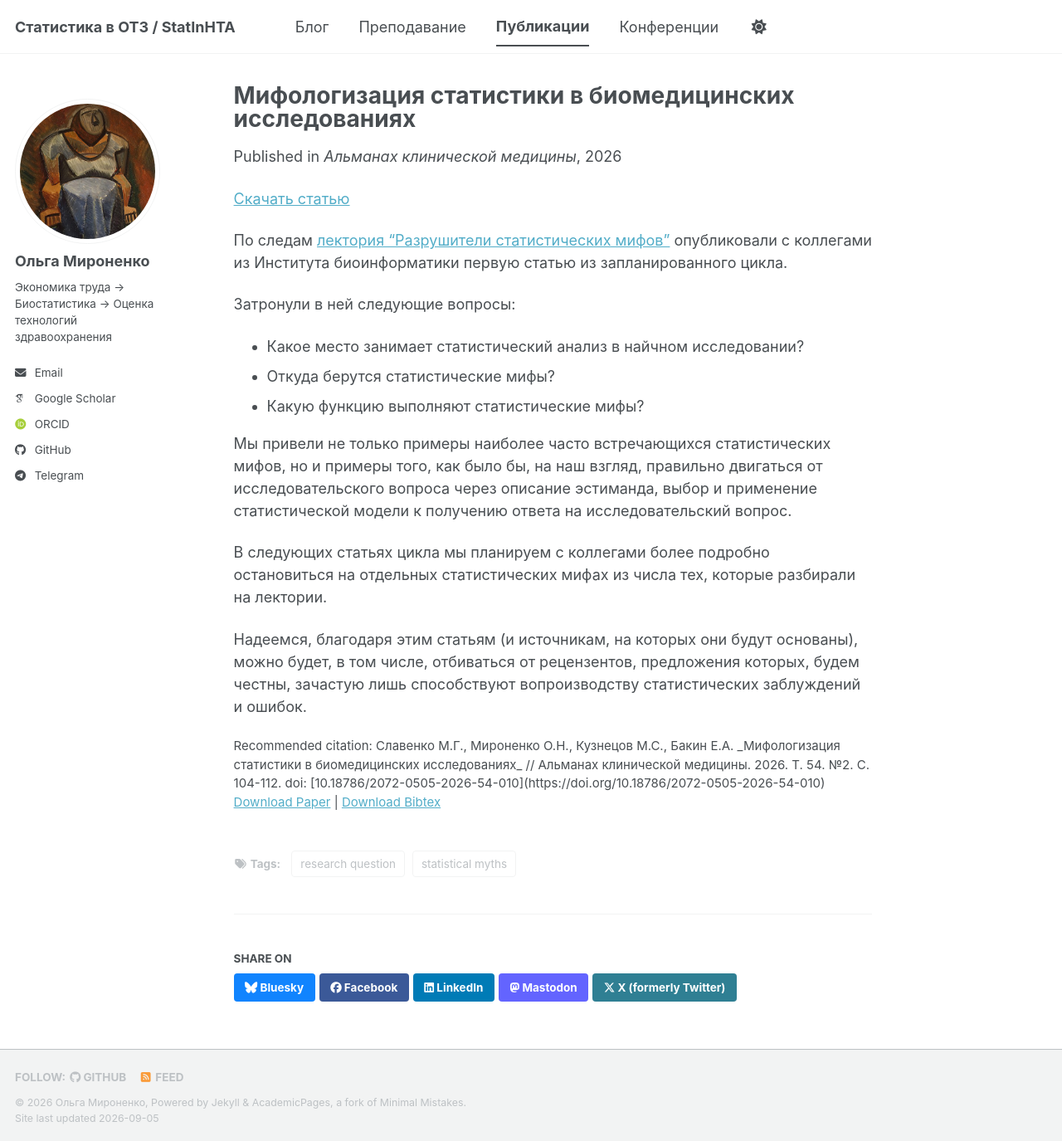
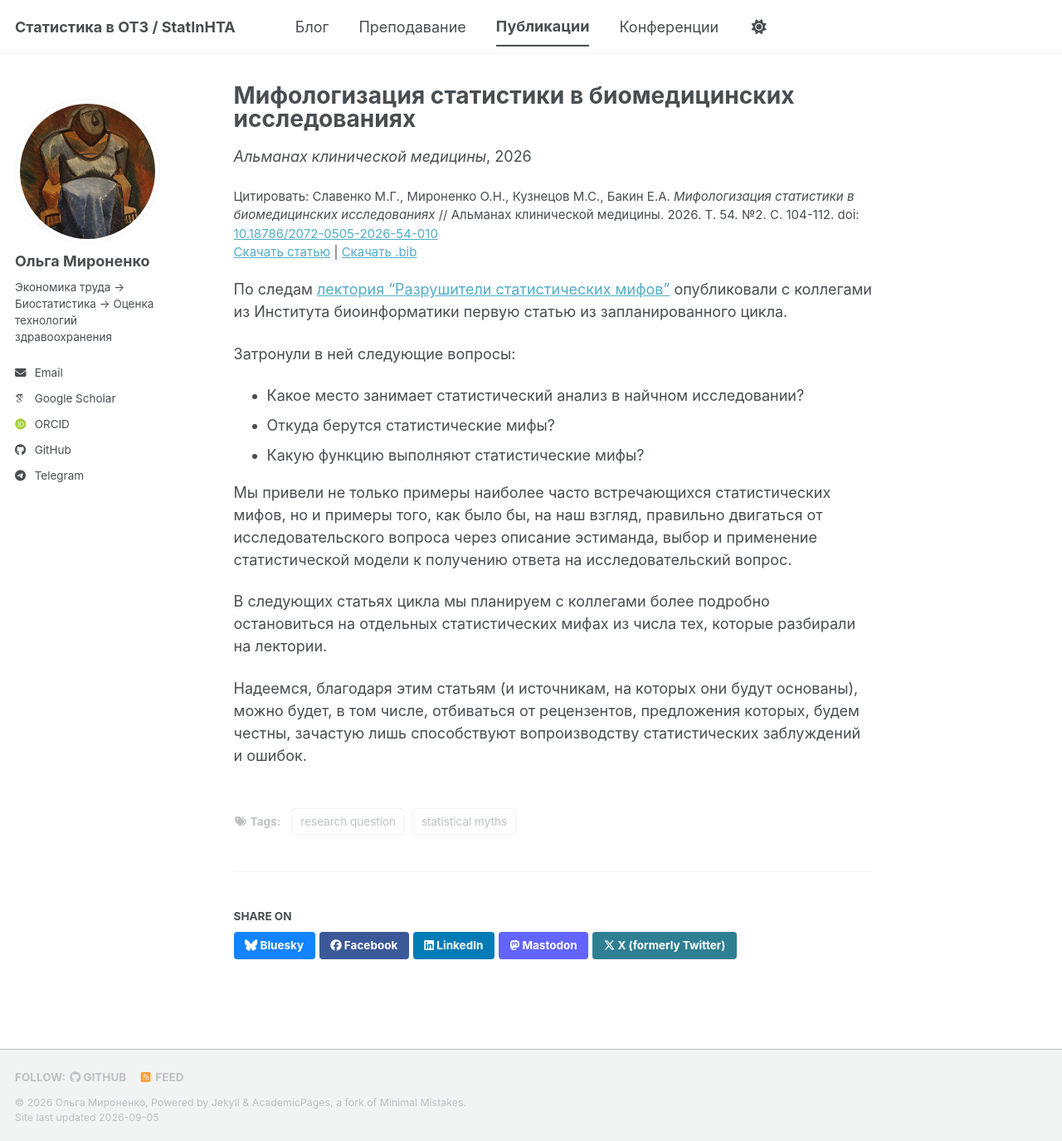
Before and after one commit to ejeej/ejeej.github.io, a Jekyll site: the page built from _publications/2026-08-25-paper-statmyths-1.md, in a window 1280 px wide and 1375 px high. Shown: the whole window at 83% size. Built offline with Jekyll 4.4.1, drawn with Linux system fonts in a browser that asks for light colours; some web fonts are replaced; a script bundle is joined from its source files by our own code; library files that are not in the unit come from our copies.

Commit message:
Corrected layout for publications

```diff
--- a/_layouts/single.html
+++ b/_layouts/single.html
@@ -37,44 +37,41 @@ layout: default
         {% if page.collection == 'teaching' %}
           <p> {{ page.type }}, <i>{{ page.venue }}</i>, {{ page.period | default: page.date | default: "1900-01-01" | date: "%Y" }} </p>
         {% elsif page.venue and page.date %}
-          <p>Published in <i>{{ page.venue }}</i>, {{ page.date | default: "1900-01-01" | date: "%Y" }} </p>
+          <p><i>{{ page.venue }}</i>, {{ page.date | default: "1900-01-01" | date: "%Y" }} </p>
         {% elsif page.date %}
           <p class="page__date"><strong><i class="fa fa-fw fa-calendar" aria-hidden="true"></i></strong> <time datetime="{{ page.date | date: "%Y-%m-%d" }}">{{ page.date | default: "1900-01-01" | date: "%Y-%m-%d" }}</time></p>
-        {% endif %}
-        {% if page.paperurl %}
-          <p><a href="{{ page.paperurl }}">Скачать статью</a></p>
         {% endif %}
         </header>
       {% endunless %}
 
       <section class="page__content" itemprop="text">
+        {% if page.citation and page.paperurl and page.slidesurl and page.bibtexurl %}
+          <p style="font-size: smaller">Цитировать: {{ page.citation | markdownify | remove: '<p>' | remove: '</p>' }}<br /><a href="{{ page.paperurl }}">Скачать статью</a> | <a href="{{ page.slidesurl }}">Скачать презентацию</a> | <a href="{{ page.bibtexurl }}">Скачать .bib</a></p>
+        {% elsif page.citation and page.paperurl and page.slidesurl %}
+          <p style="font-size: smaller">Цитировать: {{ page.citation | markdownify | remove: '<p>' | remove: '</p>' }}<br /><a href="{{ page.paperurl }}">Скачать статью</a> | <a href="{{ page.slidesurl }}">Скачать презентацию</a></p>
+        {% elsif page.citation and page.paperurl and page.bibtexurl %}
+          <p style="font-size: smaller">Цитировать: {{ page.citation | markdownify | remove: '<p>' | remove: '</p>' }}<br /><a href="{{ page.paperurl }}">Скачать статью</a> | <a href="{{ page.bibtexurl }}">Скачать .bib</a></p>
+        {% elsif page.citation and page.paperurl %}
+          <p style="font-size: smaller">Цитировать: {{ page.citation | markdownify | remove: '<p>' | remove: '</p>' }}<br /><a href="{{ page.paperurl }}">Скачать статью</a></p>
+        {% elsif page.citation and page.slidesurl and page.bibtexurl %}
+          <p style="font-size: smaller">Цитировать: {{ page.citation | markdownify | remove: '<p>' | remove: '</p>' }}<br /><a href="{{ page.slidesurl }}">Скачать презентацию</a> | <a href="{{ page.bibtexurl }}">Скачать .bib</a></p>
+        {% elsif page.citation and page.slidesurl %}
+          <p style="font-size: smaller">Цитировать: {{ page.citation | markdownify | remove: '<p>' | remove: '</p>' }}<br /><a href="{{ page.slidesurl }}">Скачать презентацию</a></p>
+        {% elsif page.slidesurl and page.bibtexurl %}
+          <p style="font-size: smaller"><a href="{{ page.slidesurl }}">Скачать презентацию</a> | <a href="{{ page.bibtexurl }}">Скачать .bib</a></p>
+        {% elsif page.paperurl and page.bibtexurl %}
+          <p style="font-size: smaller"><a href="{{ page.paperurl }}">Скачать статью</a> | <a href="{{ page.bibtexurl }}">Скачать .bib</a></p>
+        {% elsif page.citation and page.bibtexurl %}
+          <p style="font-size: smaller">Цитировать: {{ page.citation | markdownify | remove: '<p>' | remove: '</p>' }}<br /><a href="{{ page.bibtexurl }}">Скачать .bib</a></p>
+        {% elsif page.citation %}
+          <p style="font-size: smaller">Цитировать: {{ page.citation | markdownify | remove: '<p>' | remove: '</p>' }}</p>
+        {% elsif page.slidesurl %}
+          <p style="font-size: smaller"><a href="{{ page.slidesurl }}">Скачать презентацию</a></p>
+        {% elsif page.bibtexurl %}
+          <p style="font-size: smaller"><a href="{{ page.bibtexurl }}">Скачать .bib</a></p>
+        {% endif %}
+
         {{ content }}
-
-        {% if page.citation and page.paperurl and page.slidesurl and page.bibtexurl %}
-          <p style="font-size: smaller">Recommended citation: {{ page.citation }}<br /><a href="{{ page.paperurl }}">Download Paper</a> | <a href="{{ page.slidesurl }}">Download Slides</a> | <a href="{{ page.bibtexurl }}">Download Bibtex</a></p>
-        {% elsif page.citation and page.paperurl and page.slidesurl %}
-          <p style="font-size: smaller">Recommended citation: {{ page.citation }}<br /><a href="{{ page.paperurl }}">Download Paper</a> | <a href="{{ page.slidesurl }}">Download Slides</a></p>
-        {% elsif page.citation and page.paperurl and page.bibtexurl %}
-          <p style="font-size: smaller">Recommended citation: {{ page.citation }}<br /><a href="{{ page.paperurl }}">Download Paper</a> | <a href="{{ page.bibtexurl }}">Download Bibtex</a></p>
-        {% elsif page.citation and page.paperurl %}
-          <p style="font-size: smaller">Recommended citation: {{ page.citation }}<br /><a href="{{ page.paperurl }}">Download Paper</a></p>
-        {% elsif page.citation and page.slidesurl and page.bibtexurl %}
-          <p style="font-size: smaller">Recommended citation: {{ page.citation }}<br /><a href="{{ page.slidesurl }}">Download Slides</a> | <a href="{{ page.bibtexurl }}">Download Bibtex</a></p>
-        {% elsif page.citation and page.slidesurl %}
-          <p style="font-size: smaller">Recommended citation: {{ page.citation }}<br /><a href="{{ page.slidesurl }}">Download Slides</a></p>
-        {% elsif page.slidesurl and page.bibtexurl %}
-          <p style="font-size: smaller"><a href="{{ page.slidesurl }}">Download Slides</a> | <a href="{{ page.bibtexurl }}">Download Bibtex</a></p>
-        {% elsif page.paperurl and page.bibtexurl %}
-          <p style="font-size: smaller"><a href="{{ page.paperurl }}">Download Paper</a> | <a href="{{ page.bibtexurl }}">Download Bibtex</a></p>
-        {% elsif page.citation and page.bibtexurl %}
-          <p style="font-size: smaller">Recommended citation: {{ page.citation }}<br /><a href="{{ page.bibtexurl }}">Download Bibtex</a></p>
-        {% elsif page.citation %}
-          <p style="font-size: smaller">Recommended citation: {{ page.citation }}</p>
-        {% elsif page.slidesurl %}
-          <p style="font-size: smaller"><a href="{{ page.slidesurl }}">Download Slides</a></p>
-        {% elsif page.bibtexurl %}
-          <p style="font-size: smaller"><a href="{{ page.bibtexurl }}">Download Bibtex</a></p>
-        {% endif %}
 
         {% if page.link %}<div><a href="{{ page.link }}" class="btn">{{ site.data.ui-text[site.locale].ext_link_label | default: "Direct Link" }}</a></div>{% endif %}
       </section>
```
